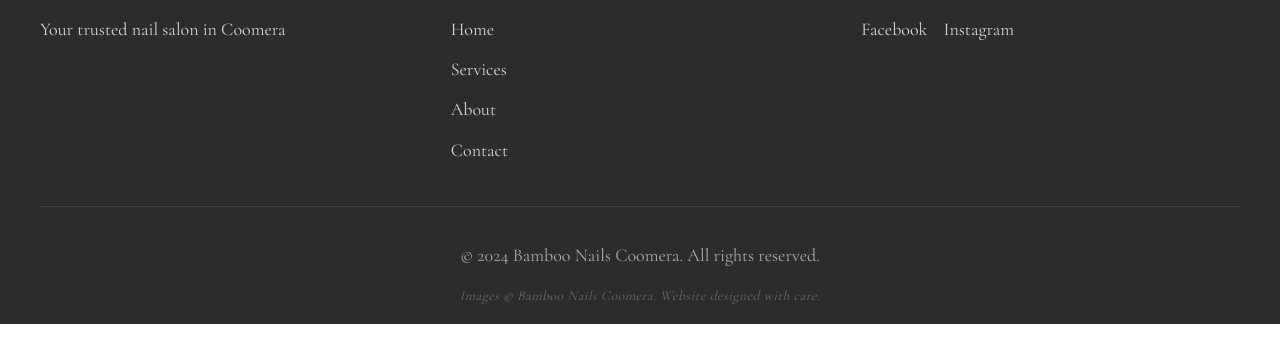
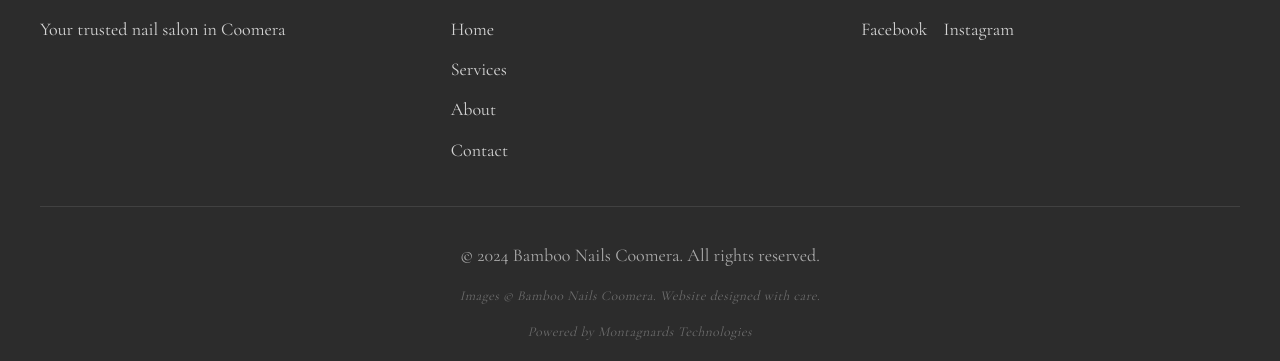
Before and after one commit to yphichdok/bamboo-nails-website-au, a website: page about.html in a window 1280 px wide. Shown: the part 3514-3875 px from the top of the page. Before the commit the page ends 3838 px from the top, so only its background shows below. Drawn offline with nearby package versions, Linux system fonts and the light colour scheme.

Commit message:
Add 'Powered by Montagnards Technologies' to footer on all pages

```diff
--- a/about.html
+++ b/about.html
@@ -178,6 +178,7 @@
             <div class="footer-bottom">
                 <p>&copy; 2024 Bamboo Nails Coomera. All rights reserved.</p>
                 <p class="attribution">Images &copy; Bamboo Nails Coomera. Website designed with care.</p>
+                <p class="attribution">Powered by Montagnards Technologies</p>
             </div>
         </div>
     </footer>
```
Also changed, not shown: contact.html (+1 -0 lines), gallery.html (+1 -0 lines), index.html (+1 -0 lines), location-coomera.html (+1 -0 lines), location-forest-lake.html (+1 -0 lines), services.html (+1 -0 lines).
